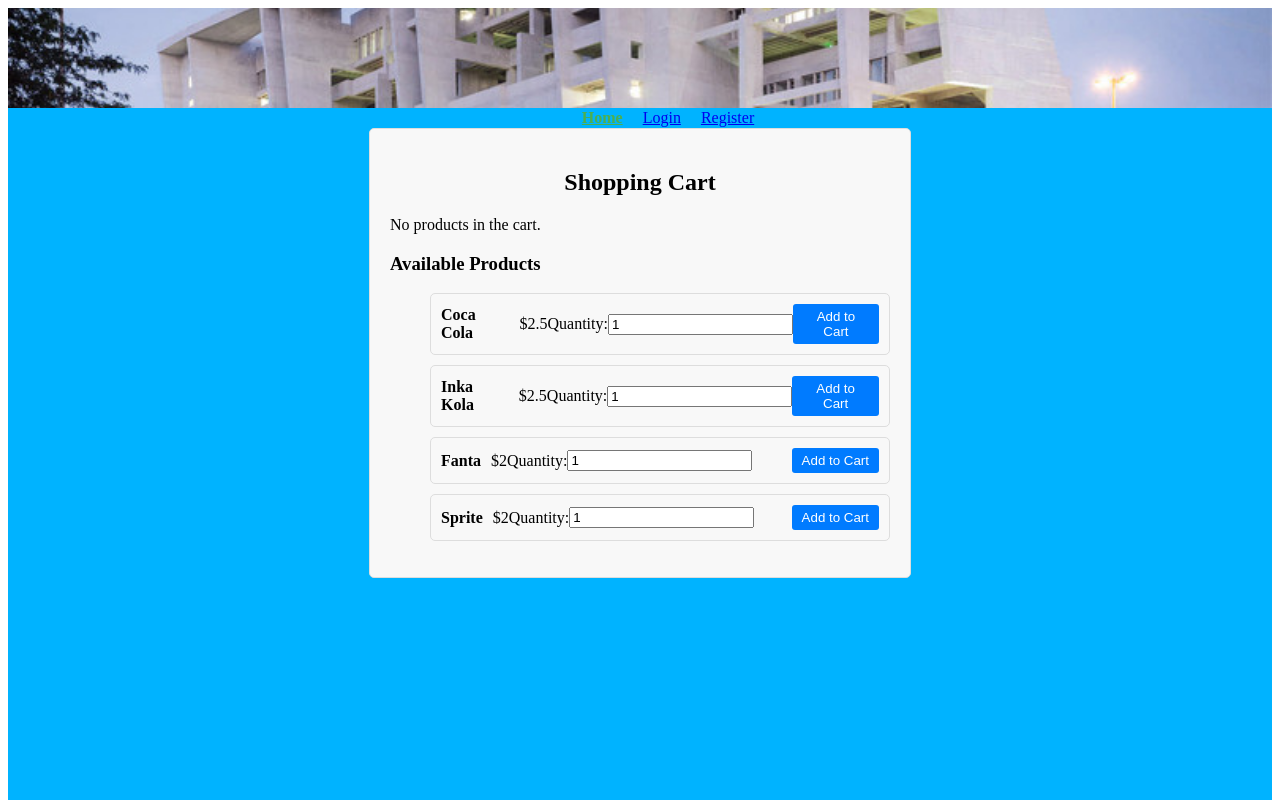
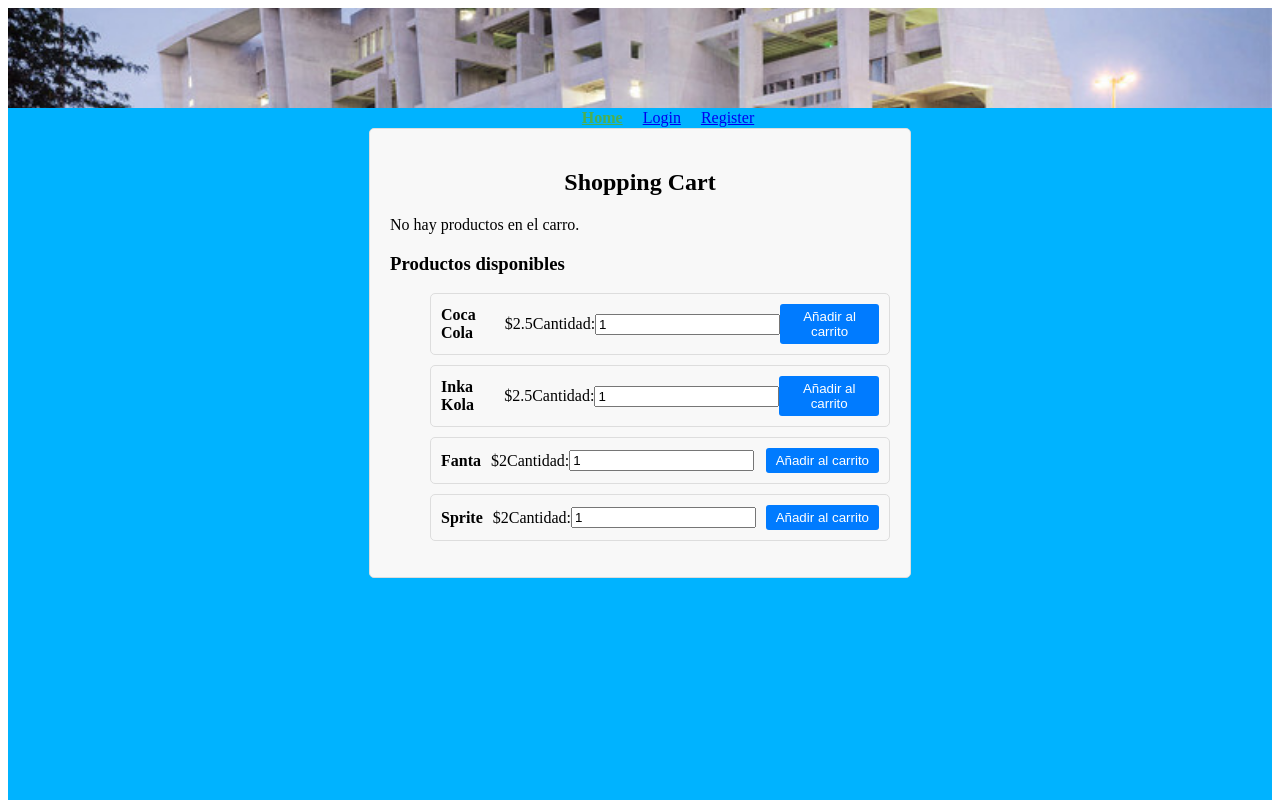
Before and after one commit to ValDLaw23/Lab11, a Vue app in the folder frontend/: page / in a window 1280 px wide. Shown: the top 800 px of the page. Built offline with nearby package versions, Linux system fonts and the light colour scheme.

Commit message:
minor fixes

```diff
--- a/frontend/src/views/Agregar.vue
+++ b/frontend/src/views/Agregar.vue
@@ -2,7 +2,7 @@
     <div class="shopping-cart">
       <h2>Shopping Cart</h2>
       <div v-if="products.length === 0">
-        <p>No products in the cart.</p>
+        <p>No hay productos en el carro.</p>
       </div>
       <ul v-else>
         <li v-for="(product, index) in products" :key="product.id" class="cart-item">
@@ -23,7 +23,7 @@
         <button class="buy-btn" @click="buyProducts">Buy</button>
       </ul>
       <div>
-        <h3>Available Products</h3>
+        <h3>Productos disponibles</h3>
         <ul>
           <li v-for="product in availableProducts" :key="product.id" class="product-item">
             <div class="product-info">
@@ -31,15 +31,15 @@
               <span class="product-price">${{ product.price }}</span>
             </div>
             <div class="quantity">
-              Quantity:
+              Cantidad:
               <input type="number" v-model.number="product.quantityToAdd" min="1">
             </div>
-            <button class="add-btn" @click="addProduct(product)">Add to Cart</button>
+            <button class="add-btn" @click="addProduct(product)">Añadir al carrito</button>
           </li>
         </ul>
       </div>
       <div v-if="showSuccessMessage" class="success-message">
-        <p>Purchase successful!</p>
+        <p>Compra exitosa</p>
       </div>
     </div>
   </template>
```
